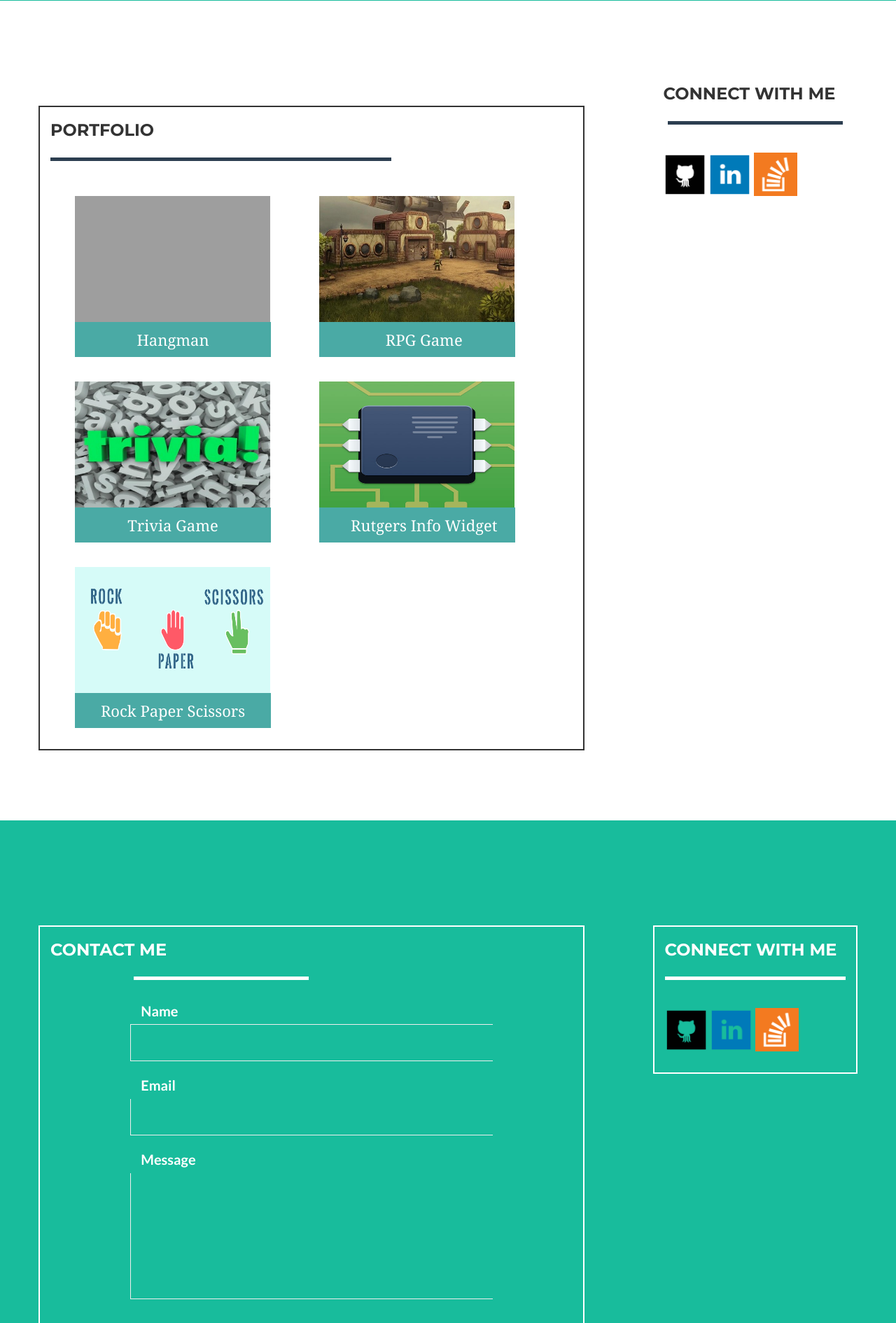
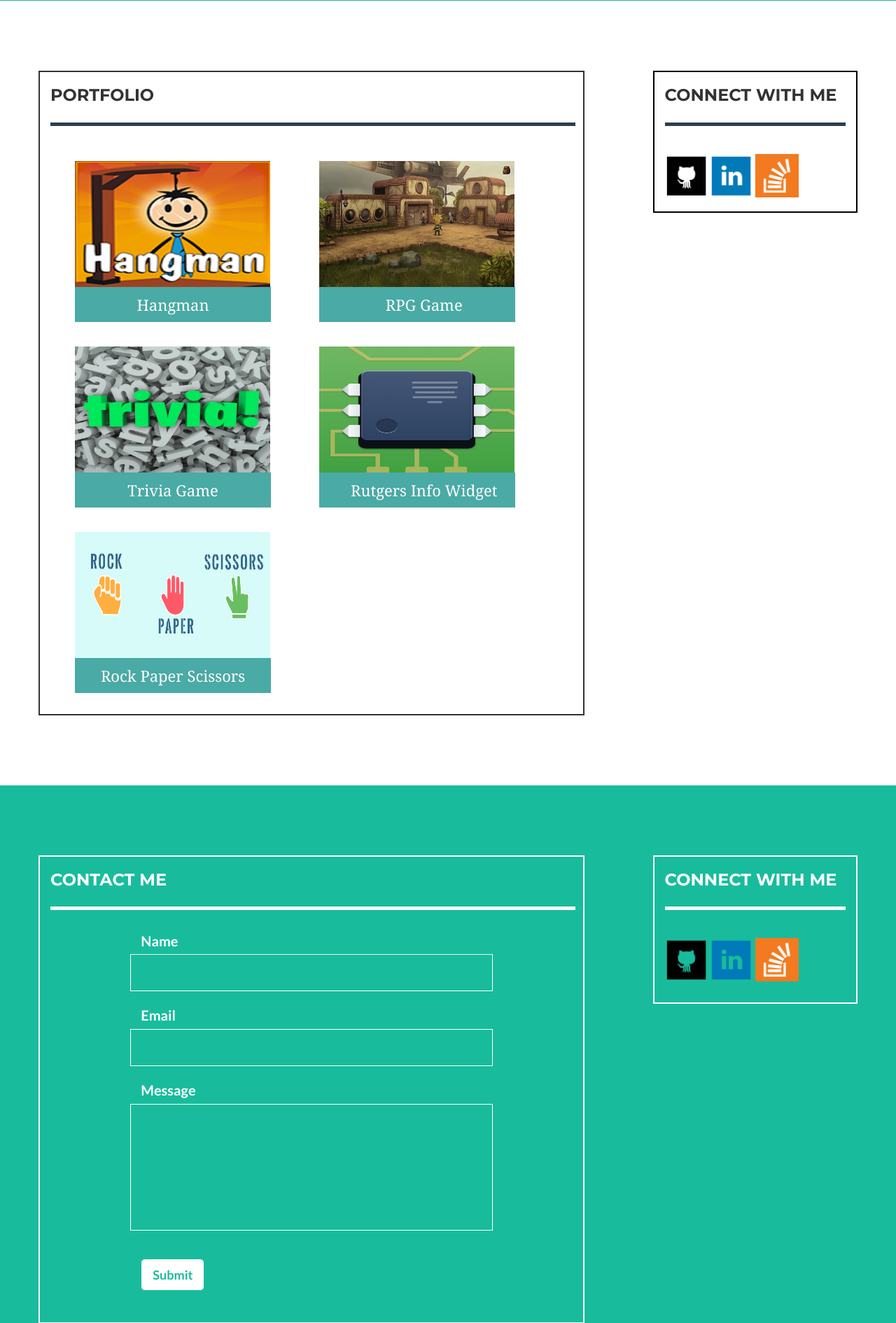
Before and after one commit to Apeksha14/Bootstrap-Portfolio, a PHP site: page / in a window 1280 px wide. Shown: the part 1682-3572 px from the top of the page at 70% size. Run offline with PHP 8.4, Linux system fonts and the light colour scheme; some libraries are stand-ins or nearby versions; grey boxes are pictures that could not be loaded.

Commit message:
bootstrap changes

```diff
--- a/css/style.css
+++ b/css/style.css
@@ -17,17 +17,27 @@ hr.star-light.aboutme{
 	margin-left:0;
 }
 
-hr.star-light.connectme{
+hr.star-light{
 
-	max-width: 450px;
-	margin-left:0;
+	max-width: 750px;
+}
+
+hr.star-light.contactme{
+
+	width: 750px;
+}
+
+hr.star-primary{
+
+	max-width: 750px;
 }
 hr.star-primary.portfoliostar{
 
-	max-width:1000px;
+	width: 750px;
 	margin-left:0;
+}
 
-}
+
 
 }
 hr.star-primary.portfolio-connect{
@@ -36,12 +46,22 @@ hr.star-primary.portfolio-connect{
 
 }
 
+.form-group.floating-label-form-group{
+border:1px solid;
+
+}
+
+
 hr.star-primary.contactme{
 
 	max-width: 750px;
 	margin-left:0;
 }
 
+.btn-success{
+	background-color: white;
+	color: #18BC9C;
+}
 .headerrow{
 
 	height:230px;
@@ -51,9 +71,16 @@ hr.star-primary.contactme{
 .portfolio{
 
 	border:2px solid;
-	margin-top:50px;
+
 	padding-bottom: 30px;
 
+}
+
+.portfolio-connectdiv{
+
+
+	border:2px solid black;
+	padding-bottom: 20px;
 }
 
 
@@ -74,9 +101,10 @@ hr.star-primary.contactme{
 	width: 180px;
 }
 
+.connectmeabout{
 
-
-
+margin-top:100px;
+}
 
 .main-content{
 
@@ -89,9 +117,14 @@ margin-top:50px;
 .connect-content{
 
 border:2px solid white;
-margin-top:50px;
 padding-bottom: 30px;
 
+}
+
+.connect-contentabt{
+border:2px solid white;
+padding-bottom: 30px;
+margin-top: 50px;
 }
 
 #contact{
@@ -110,6 +143,7 @@ padding-bottom: 30px;
 
 .namesec{
 
+
 	font-size: 20px;
 	margin-left: 0;
 
@@ -122,7 +156,8 @@ padding-bottom: 30px;
 }
 
 .msgsec{
-font-size: 20px;
+
+	font-size: 20px;
 	margin-left: 0;
 
 
```
Also changed, not shown: img/portfolio/hangman.png (added), 1 other file.
